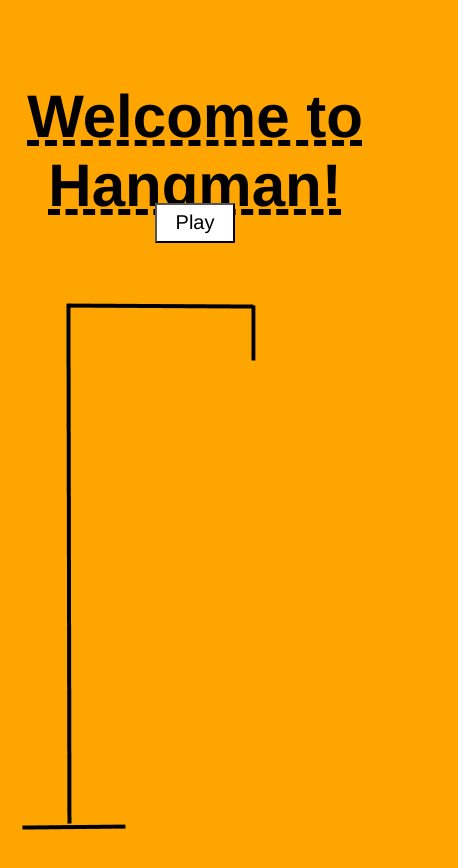
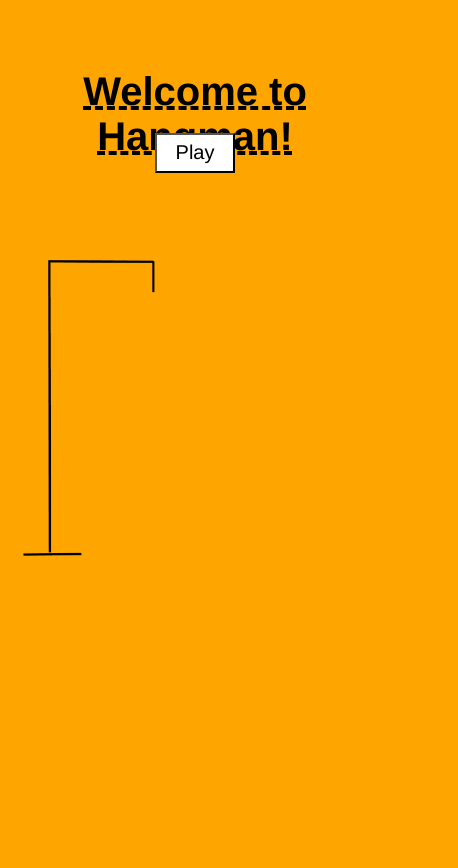
Before and after one commit to spscatena/hangman, a plain HTML site: page index.html in a window 390 px wide. Shown: the whole page, 458 px wide, since content can reach past the window. After the commit the page ends 844 px from the top, so only its background shows below. Drawn offline with nearby package versions, Linux system fonts and the light colour scheme.

Commit message:
everything but the play again button

```diff
--- a/index.html
+++ b/index.html
@@ -13,7 +13,7 @@
 
 <body>
   <div id="container">
-    <div>
+    <div id="divHeader">
       <header>
         <h1>Welcome to Hangman!</h1>
       </header>
@@ -22,17 +22,18 @@
       <button id="playButton" type="button">Play</button>
       <button id="hintButton" type="button">Hint</button>
     </div>
+
     <div id="pageElements">
       <div id="hangman">
         <img src="hangman0.png">
       </div>
       <div id="letters">
         <div id="correctWord">
+        </div>
 
+        <div id="hint">
         </div>
-        <div id="hint">
 
-        </div>
 
         <div id="word">
           <!-- <p>Here is your word: </p> -->
@@ -40,8 +41,6 @@
         </div>
 
         <div id="guesses"></div>
-
-
 
       </div>
 
--- a/style.css
+++ b/style.css
@@ -112,3 +112,62 @@ a:visited {
   height: 100px;
   text-align: center;
 }
+
+@media (max-width: 500px) {
+
+  #container {
+    justify-content: center;
+  }
+
+  #pageElements {
+    flex-direction: column;
+    flex-direction: column-reverse;
+  }
+
+  #buttons {
+    height: auto;
+}
+  img {
+    max-width: 50%;
+  }
+
+  #divHeader {
+    height: 90px;
+  }
+
+  header {
+    height: auto;
+  }
+
+
+  #hangman {
+    justify-content: center;
+    width: 450px;
+
+  }
+
+  h1 {
+    width: 100%;
+    font-size: 40px;
+    font-family: 'Franklin Gothic Medium', 'Arial Narrow', Arial, sans-serif;
+    text-decoration-style: dashed;
+    text-decoration-line: underline
+  }
+
+ #correctWord {
+   height: auto;
+ }
+
+ #hint {
+   height: auto;
+ }
+
+#word {
+  height: auto;
+}
+
+#letters {
+  font-size: 25px;
+}
+
+}
```
